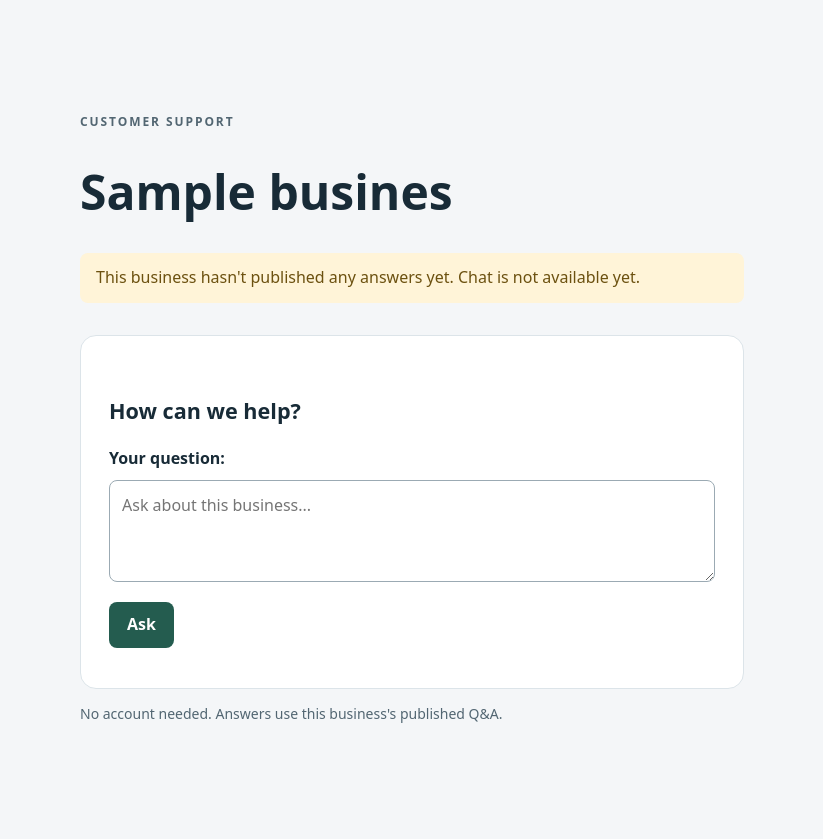
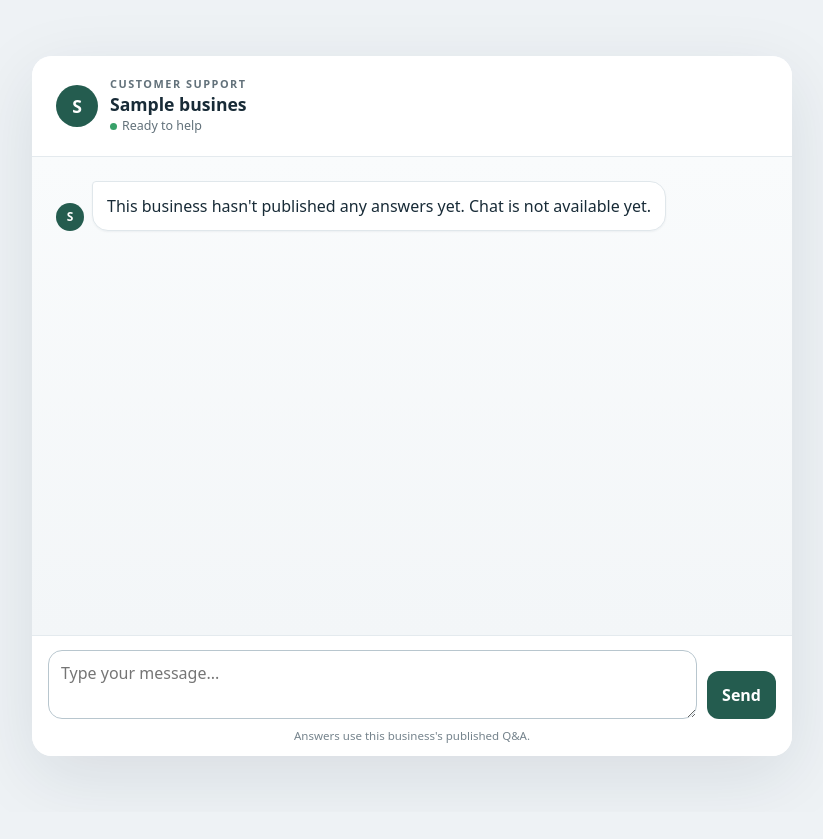
Before and after one commit to Littikrai/careloop, a Django app: page /chat/00000000-0000-0000-0000-000000000001/ in a window 1280 px wide. Shown: the whole page, without its empty margins (228-1051 px from the left). After the commit the page ends 773 px from the top, so only its background shows below. Run offline with Django 5.2, Linux system fonts and the light colour scheme; tables that the repository leaves empty hold one stand-in row (values such as "Sample post"); parts of the project's set-up code (start-up, migrations or seed data) failed here and were passed over.

Commit message:
Restyle chat as conversation

```diff
--- a/businesses/forms.py
+++ b/businesses/forms.py
@@ -6,5 +6,5 @@ class ChatQuestionForm(forms.Form):
         max_length=1000,
         strip=True,
         label="Your question",
-        widget=forms.Textarea(attrs={"rows": 3, "placeholder": "Ask about this business..."}),
+        widget=forms.Textarea(attrs={"rows": 2, "placeholder": "Type your message..."}),
     )
--- a/businesses/templates/businesses/chat.html
+++ b/businesses/templates/businesses/chat.html
@@ -1,11 +1,22 @@
 {% load static %}<!doctype html>
 <html lang="en"><head><meta charset="utf-8"><meta name="viewport" content="width=device-width, initial-scale=1">
 <title>{{ business.name }} · Customer support</title><link rel="stylesheet" href="{% static 'businesses/chat.css' %}"></head>
-<body><main><p class="eyebrow">CUSTOMER SUPPORT</p><h1>{{ business.name }}</h1>
-{% if not has_knowledge %}<p class="notice">This business hasn't published any answers yet. Chat is not available yet.</p>{% endif %}
-<section aria-labelledby="question-title">
-<h2 id="question-title">How can we help?</h2>
-<form method="post">{% if not embedded %}{% csrf_token %}{% endif %}{{ form.question.label_tag }}{{ form.question }}{{ form.question.errors }}<button type="submit">Ask</button></form>
-{% if result %}<div class="answer" role="status"><p class="eyebrow">ANSWER</p><p>{{ result.text }}</p></div>{% endif %}
-</section>
-<p class="note">No account needed. Answers use this business's published Q&amp;A.</p></main>{% if embedded %}<script>document.addEventListener("keydown", function (event) { if (event.key === "Escape") window.parent.postMessage({type: "customer-service-close"}, "*"); });</script>{% endif %}</body></html>
+<body class="{% if embedded %}embedded-chat{% endif %}">
+<main class="chat-shell">
+  <header class="chat-header">
+    <div class="business-avatar" aria-hidden="true">{{ business.name|slice:":1"|upper }}</div>
+    <div><p class="eyebrow">CUSTOMER SUPPORT</p><h1>{{ business.name }}</h1><p class="chat-status"><span></span>Ready to help</p></div>
+  </header>
+  <section class="conversation" aria-live="polite" aria-label="Conversation">
+    {% if result %}
+      <div class="message message--user"><p>{{ asked_question }}</p></div>
+      <div class="message message--assistant"><div class="message-avatar" aria-hidden="true">{{ business.name|slice:":1"|upper }}</div><p>{{ result.text }}</p></div>
+    {% elif not has_knowledge %}
+      <div class="message message--assistant"><div class="message-avatar" aria-hidden="true">{{ business.name|slice:":1"|upper }}</div><p>This business hasn't published any answers yet. Chat is not available yet.</p></div>
+    {% else %}
+      <div class="message message--assistant"><div class="message-avatar" aria-hidden="true">{{ business.name|slice:":1"|upper }}</div><p>Hello! How can we help you today?</p></div>
+    {% endif %}
+  </section>
+  <form class="composer" method="post">{% if not embedded %}{% csrf_token %}{% endif %}<div class="composer-field">{{ form.question.label_tag }}{{ form.question }}</div>{{ form.question.errors }}<button type="submit" aria-label="Send message">Send</button></form>
+  <p class="chat-note">Answers use this business's published Q&amp;A.</p>
+</main>{% if embedded %}<script>document.addEventListener("keydown", function (event) { if (event.key === "Escape") window.parent.postMessage({type: "customer-service-close"}, "*"); });</script>{% endif %}</body></html>
--- a/businesses/test_knowledge.py
+++ b/businesses/test_knowledge.py
@@ -354,6 +354,7 @@ class ChatJourneyTests(TestCase):
 
         self.assertEqual(response.status_code, 200)
         self.assertContains(response, "เราเปิดเวลา 09:00 น.")
+        self.assertContains(response, 'class="message message--user"')
         self.assertNotContains(response, "10:00")
 
     @override_settings(CHAT_RATE_LIMIT_PER_MINUTE=1)
--- a/businesses/views.py
+++ b/businesses/views.py
@@ -56,6 +56,7 @@ def widget_test(request: HttpRequest) -> HttpResponse:
 
 def _render_chat(request: HttpRequest, business: Business, *, embedded: bool = False) -> HttpResponse:
     result: AnswerResult | None = None
+    asked_question: str | None = None
     form = ChatQuestionForm(request.POST or None)
     has_knowledge = KnowledgeItem.objects.filter(
         business=business,
@@ -63,6 +64,7 @@ def _render_chat(request: HttpRequest, business: Business, *, embedded: bool = F
         index_status=KnowledgeItem.IndexStatus.READY,
     ).exists()
     if request.method == "POST" and form.is_valid():
+        asked_question = form.cleaned_data["question"]
         if not _within_rate_limit(request, business):
             result = AnswerResult("rate_limited", "Too many questions. Please try again in a minute.")
         else:
@@ -85,6 +87,7 @@ def _render_chat(request: HttpRequest, business: Business, *, embedded: bool = F
             "business": business,
             "form": form,
             "result": result,
+            "asked_question": asked_question,
             "has_knowledge": has_knowledge,
             "embedded": embedded,
         },
```
Also changed, not shown: businesses/static/businesses/chat.css (+1 -1 lines).
